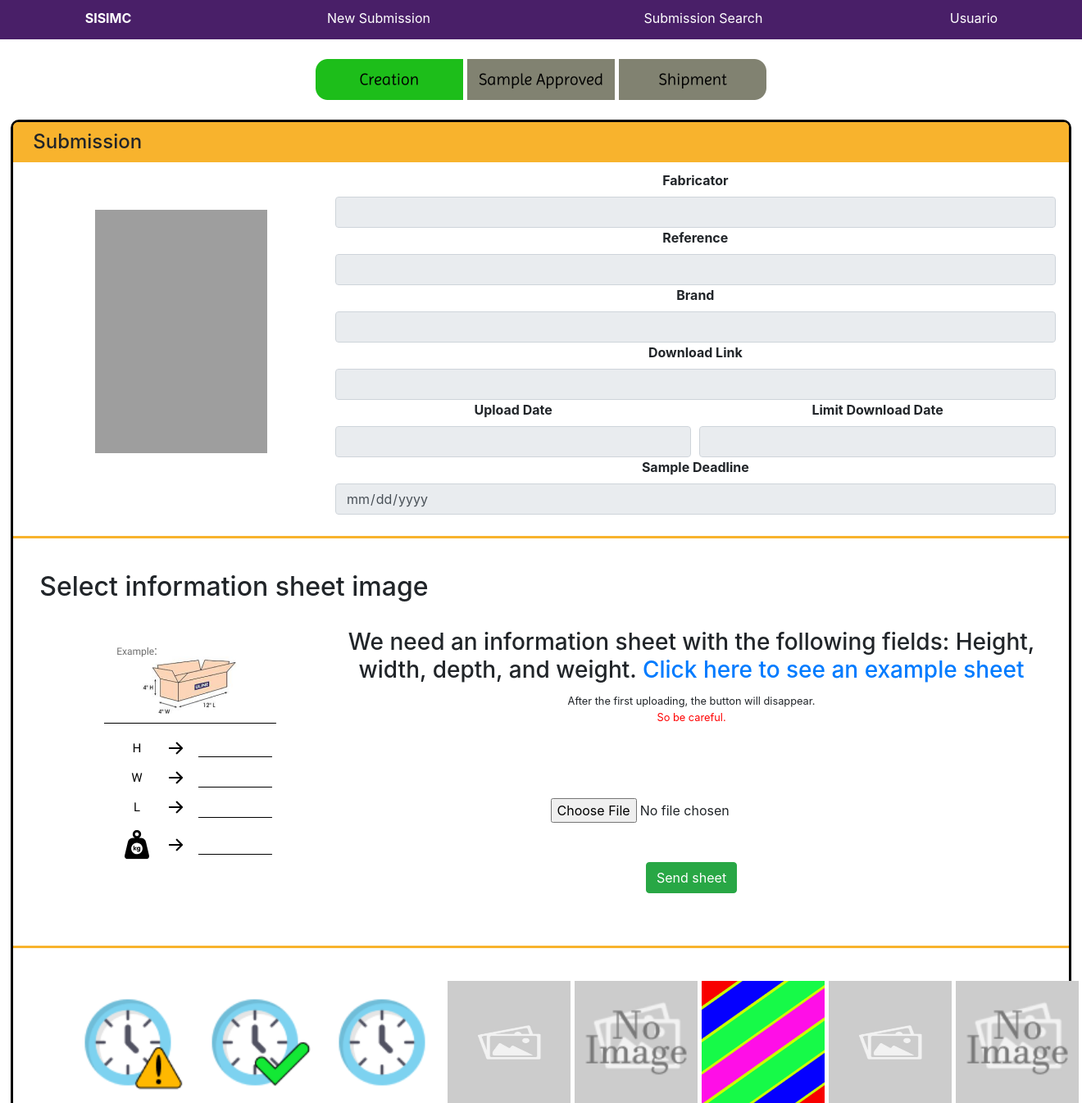
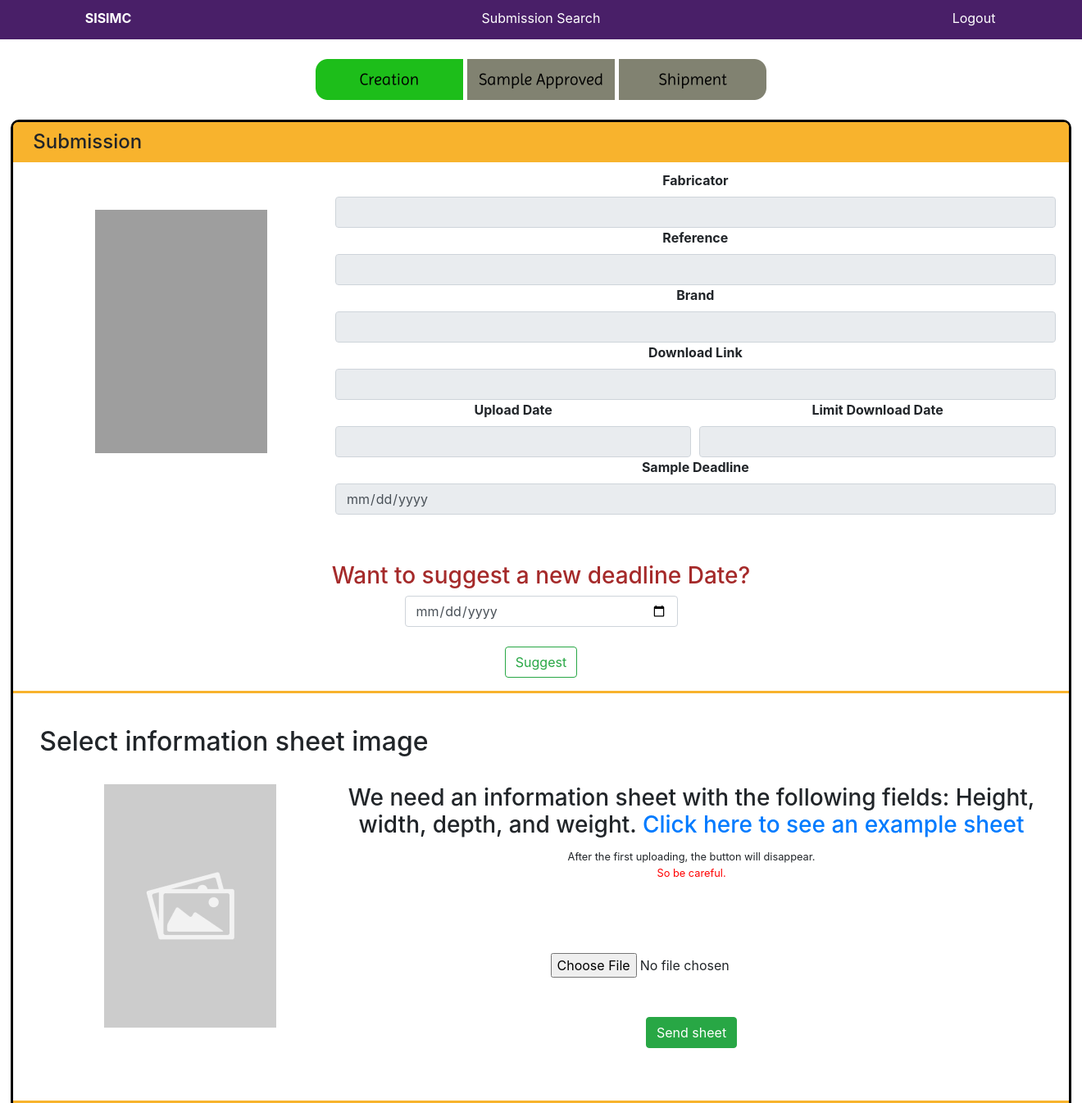
Before and after one commit to augustomilao/PortalChina, a PHP site: page /views/pedido.php in a window 1320 px wide. Shown: the top 1346 px of the page at 82% size. Run offline with PHP 8.4, Linux system fonts and the light colour scheme; the visitor is signed in with stand-in values (Sample User, id 1); data that the repository does not hold is empty; grey boxes are pictures that could not be loaded.

Commit message:
Deadline e filtro para ver se é fabrica ou gerente

```diff
--- a/controllers/loginController.php
+++ b/controllers/loginController.php
@@ -10,7 +10,7 @@
 $a = Login($conn, $usuario, $senha);
 
 if($a != "erro"){
-    CriaSessao($a['usuario'], $a['id_fabrica']);
+    CriaSessao($a['usuario'], $a['id_fabrica'], $a['privilegio']);
     header('Location: ../views/dashboard.php');
 }else{
 
--- /dev/null
+++ b/controllers/logoutController.php
@@ -0,0 +1,5 @@
+<?php
+
+include 'sessaoController.php';
+ApagaSessao();
+header('Location: ../views/login.php');
--- a/controllers/sessaoController.php
+++ b/controllers/sessaoController.php
@@ -8,9 +8,10 @@
     }
 }
 
-function CriaSessao($id, $fabrica){
+function CriaSessao($id, $fabrica, $privilegio){
     $_SESSION['id'] = $id;
     $_SESSION['fabrica'] = $fabrica;
+    $_SESSION['privilegio'] = $privilegio;
 }
 
 function ApagaSessao(){
--- a/views/components/header.php
+++ b/views/components/header.php
@@ -1,3 +1,7 @@
+<?php
+
+?>
+
 <!DOCTYPE html>
 <html lang="pt-br">
 
@@ -20,22 +24,27 @@
         .centro {
             text-align: center;
         }
-        .pointer{
+
+        .pointer {
             cursor: pointer;
         }
-        .pointer:hover{
+
+        .pointer:hover {
             font-weight: bold;
         }
-        .text{
+
+        .text {
             margin-top: 0.6em;
             color: white;
         }
-        .link{
+
+        .link {
             color: black;
         }
-        .link:hover{
+
+        .link:hover {
             color: black;
-            text-decoration-line:none
+            text-decoration-line: none
         }
     </style>
 
@@ -48,16 +57,34 @@
             <div class="centro" style="font-weight: bold">
                 <p class="text">SISIMC</p>
             </div>
-            <div class="divGrid">
-                <div class="pointer">
-                    <a class="link" href="novoPedido.php"><p class="text">New Submission</p></a>
-                </div>
-                <div class="pointer">
-                    <a class="link" href="dashboard.php"> <p class="text">Submission Search</p></a>
-                </div>
-            </div>
+
+            <!--
+                //TODO: Se for um usuário ADM, tem que ter a opção New Submission. Se não, ter apenas a Submission Search
+            -->
+            <?php
+            if ($_SESSION['privilegio'] == "fabrica") {
+                echo '<div class="pointer" style="text-align: center;">';
+                echo '<a class="link" href="dashboard.php"> <p class="text">Submission Search</p></a>';
+                echo '</div>';
+            } else {
+                 echo '<div class="divGrid">';
+                 echo '<div class="pointer">';
+                 echo '    <a class="link" href="novoPedido.php">';
+                 echo '        <p class="text">New Submission</p>';
+                 echo '    </a>';
+                 echo '</div>';
+                 echo '<div class="pointer">';
+                 echo '    <a class="link" href="dashboard.php">';
+                 echo '        <p class="text">Submission Search</p>';
+                 echo '    </a>';
+                 echo '</div>';
+                 echo '</div>';
+            }?>
+
             <div class="centro">
-                <p class="text">Usuario</p>
+                <a class="link" href="../controllers/logoutController.php">
+                    <p class="text">Logout</p>
+                </a>
             </div>
         </div>
     </header>
--- a/views/dashboard.php
+++ b/views/dashboard.php
@@ -1,8 +1,8 @@
 <?php
-include '../controllers/sessaoController.php';
+include_once '../controllers/sessaoController.php';
 
 verificaSessao();
-
+// var_dump($_SESSION);
 
 include '../models/pedidos.php';
 
--- a/views/pedido.php
+++ b/views/pedido.php
@@ -1,4 +1,6 @@
 <?php
+// TODO: Criar um campo de confirmação de pedido para os usuários
+
 include '../controllers/sessaoController.php';
 
 verificaSessao();
@@ -125,6 +127,13 @@
                 <input required class="form-control" type="date" name="deadlineAmostra" value="<?= $a["deadlineAmostra"] ?>" readonly>
             </div>
         </div>
+        <br><br>
+        <div class="container" style="text-align: center;">
+            <h3 style="color:brown">Want to suggest a new deadline Date?</h3>
+            <input style="width:30%;margin:auto" class="form-control" type="date">
+            <br>
+            <button class="btn btn-outline-success">Suggest</button>
+        </div>
         <hr style="border-top: 3px solid #F8B32D;">
         <br>
 
@@ -137,7 +146,7 @@
                    $charts = glob('../imagens/400/'.$a["referencia"].'.png');
                    $display = "style='display:none'";
                    if(empty($charts)){
-                        $charts = "../assets/Charts.png";
+                        $charts = "../assets/placeholder.jpg";
                         $display = " ";
                    }else{
                     $charts = $charts[0];
```
Also changed, not shown: imagens/1/AM-9.png (added).
